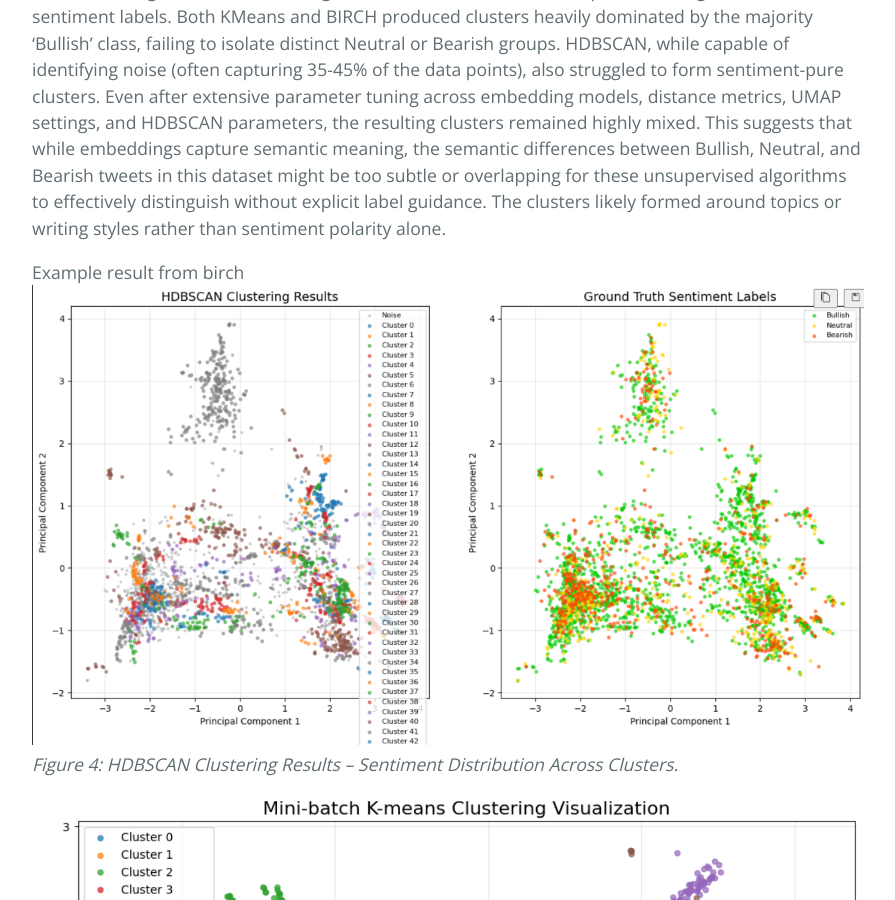
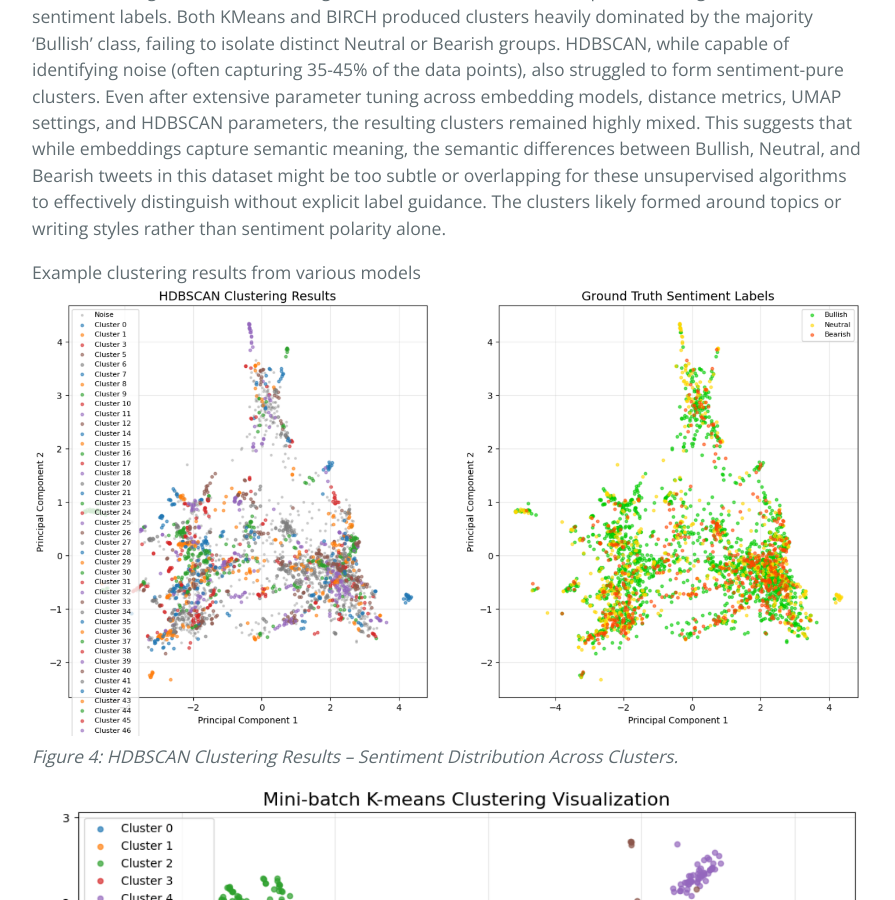
Before and after one commit to lowweihong/team14-CryptoMood, a Jekyll site: the page built from index.md, in a window 1280 px wide and 900 px high, scrolled down 12232 px. Shown: the whole window, without its empty margins (192-1087 px from the left). Built offline with Jekyll 4.4.1, drawn with Linux system fonts in a browser that asks for light colours; our own code applies the rules of GitHub Pages for plain Markdown files.

Commit message:
typo and hdbscan graph

```diff
--- a/index.md
+++ b/index.md
@@ -231,7 +231,7 @@ This pattern of mixed clusters dominated by the majority 'Bullish' class was typ
 **Unsupervised Clustering Performance:**
 Our exploration into unsupervised clustering (HDBSCAN, KMeans, BIRCH) revealed significant challenges in separating tweets based purely on sentiment using embedding structure. As shown in the results table, ARI and NMI scores were consistently close to zero, indicating that the cluster assignments were near random compared to the ground truth sentiment labels. Both KMeans and BIRCH produced clusters heavily dominated by the majority 'Bullish' class, failing to isolate distinct Neutral or Bearish groups. HDBSCAN, while capable of identifying noise (often capturing 35-45% of the data points), also struggled to form sentiment-pure clusters. Even after extensive parameter tuning across embedding models, distance metrics, UMAP settings, and HDBSCAN parameters, the resulting clusters remained highly mixed. This suggests that while embeddings capture semantic meaning, the semantic differences between Bullish, Neutral, and Bearish tweets in this dataset might be too subtle or overlapping for these unsupervised algorithms to effectively distinguish without explicit label guidance. The clusters likely formed around topics or writing styles rather than sentiment polarity alone.
 
-Example result from birch
+Example clustering results from various models
 ![HDBSCAN Clustering Comparison](./assets/css/hdbscan.png)
 *Figure 4: HDBSCAN Clustering Results – Sentiment Distribution Across Clusters.*
 
```
Also changed, not shown: assets/css/hdbscan.png.
